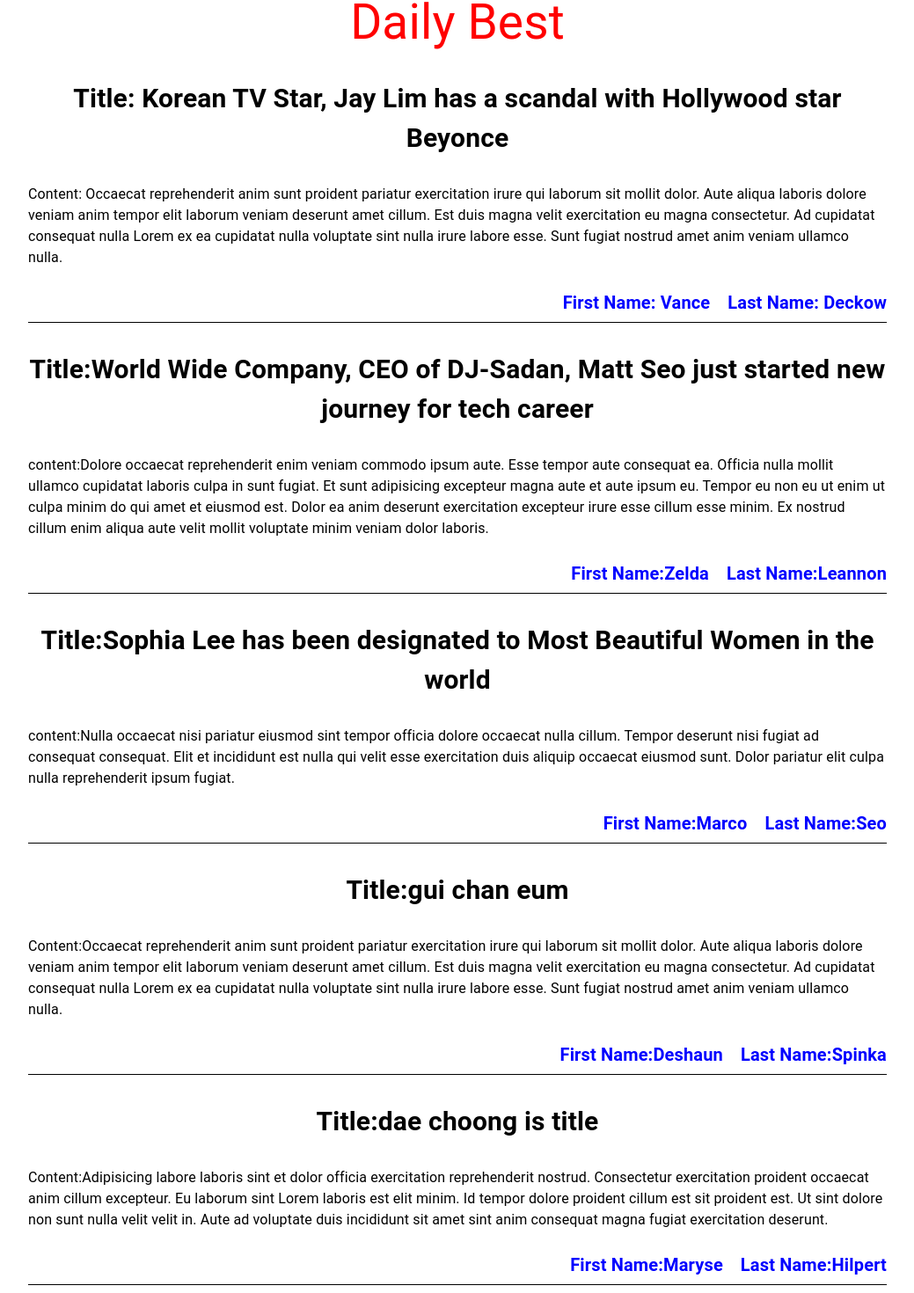
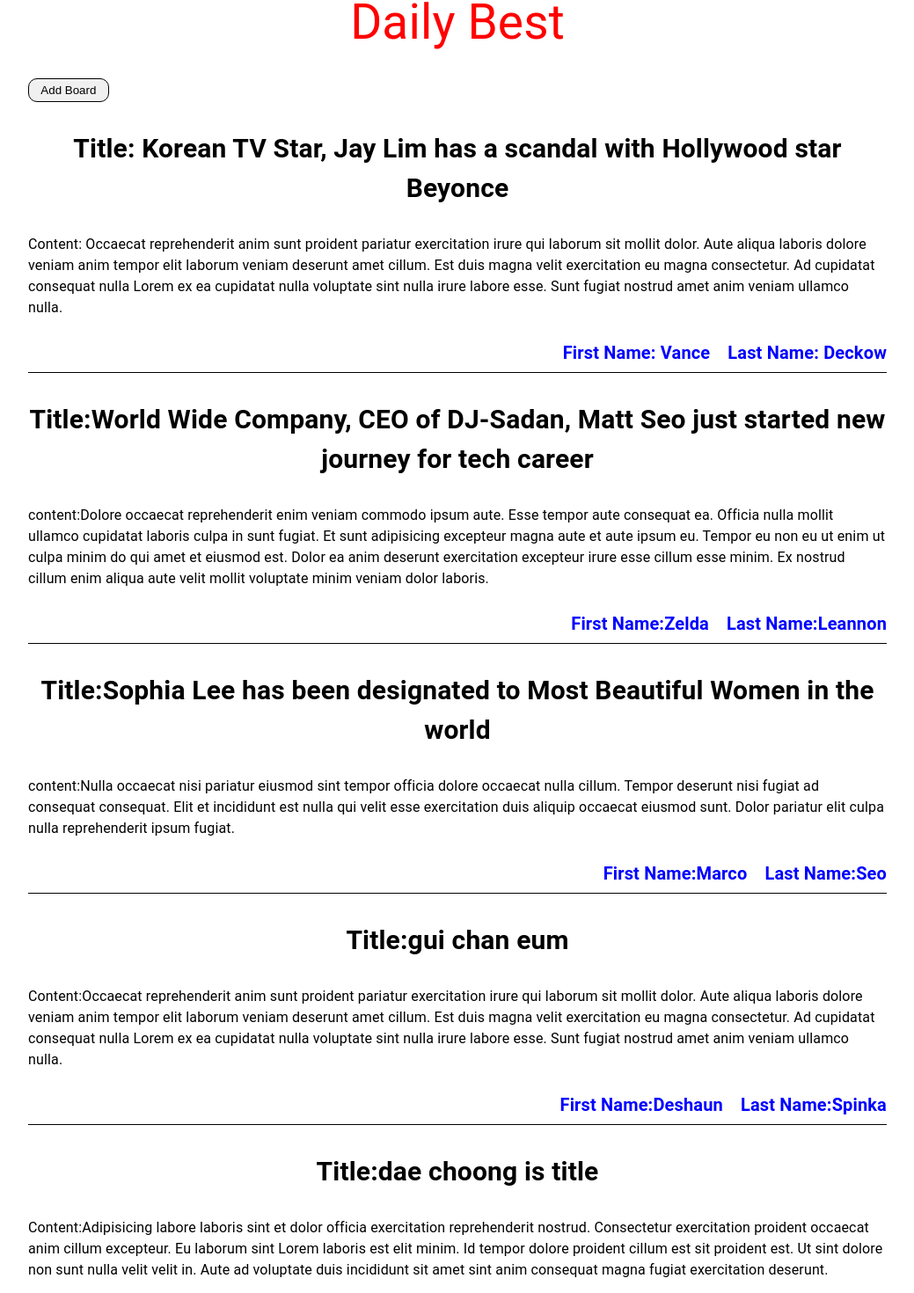
Before and after one commit to seeck3/DJAY_Sophia_Practice, a React (Create React App) app in the folder boards/: page / in a window 1280 px wide. Shown: the part 255-1725 px from the top of the page at 88% size, without its empty margins (120-1159 px from the left). Built offline with nearby package versions, Linux system fonts and the light colour scheme; what uuidv4 would draw is missing.

Commit message:
board css

```diff
--- /dev/null
+++ b/boards/src/Components/Boards/JayLim/CreateBoard.jsx
@@ -0,0 +1,116 @@
+import React, { useState } from "react";
+import PropTypes from "prop-types";
+import "./CreateBoard.css";
+
+const CreateBoard = (props) => {
+  const [title, setTitle] = useState("");
+  const [content, setContent] = useState("");
+  const [firstName, setFirstName] = useState("");
+  const [lastName, setLastName] = useState("");
+  return (
+    <div>
+      <form>
+        <div className="main">
+          <div className="text-margin">
+            <label for="title"> Title: </label>
+            <label for="content">Content: </label>
+            <label for="firstName">First Name: </label>
+            <label for="lastName">Last Name: </label>
+          </div>
+          <div className="label-margin">
+            <input
+              id="title"
+              Name="title"
+              type="text"
+              onChange={function (event) {
+                setTitle(event.target.value);
+              }}
+            />
+            <textarea
+              name="content"
+              id="content"
+              cols="30"
+              rows="10"
+              onChange={function (event) {
+                setContent(event.target.value);
+              }}
+            ></textarea>
+            <input
+              name="firstName"
+              id="firstName"
+              type="text"
+              onChange={function (event) {
+                setFirstName(event.target.value);
+              }}
+            />
+            <input
+              type="text"
+              name="lastName"
+              id="lastName"
+              onChange={function (event) {
+                setLastName(event.target.value);
+              }}
+            />
+          </div>
+          {title}
+          <br />
+          <label for="title"> Title: </label>
+          <input
+            id="title"
+            Name="title"
+            type="text"
+            onChange={function (event) {
+              setTitle(event.target.value);
+            }}
+          />
+
+          <br />
+          {content}
+          <br />
+          <label for="content">Content: </label>
+          <textarea
+            name="content"
+            id="content"
+            cols="30"
+            rows="10"
+            onChange={function (event) {
+              setContent(event.target.value);
+            }}
+          ></textarea>
+
+          <br />
+          {firstName}
+          <br />
+          <label for="firstName">First Name: </label>
+          <input
+            name="firstName"
+            id="firstName"
+            type="text"
+            onChange={function (event) {
+              setFirstName(event.target.value);
+            }}
+          />
+
+          <br />
+          {lastName}
+          <br />
+          <label for="lastName">Last Name: </label>
+          <input
+            type="text"
+            name="lastName"
+            id="lastName"
+            onChange={function (event) {
+              setLastName(event.target.value);
+            }}
+          />
+
+          <br />
+        </div>
+      </form>
+    </div>
+  );
+};
+
+CreateBoard.propTypes = {};
+
+export default CreateBoard;
--- a/boards/src/Components/Boards/JayLim/JayLimBoards.jsx
+++ b/boards/src/Components/Boards/JayLim/JayLimBoards.jsx
@@ -1,81 +1,135 @@
-import React from "react";
-import './styles.css';
+import React, { useState } from "react";
+import "./styles.css";
 import PropTypes from "prop-types";
 
 import mock_data from "../../../MockData/Data";
+import CreateBoard from "./CreateBoard.jsx";
+
+//Components
 
 
-//Components
-import Register from "./Register";
-
-const JayLimBoards = props => {
+const JayLimBoards = (props) => {
+  const [isCreate, setIsCreate] = useState(false);
   console.log(mock_data[2]);
   return (
     <div>
       {/* <Register /> */}
       <div>
         <p className="header"> Daily Best</p>
+
+        <button
+          onClick={function () {
+            setIsCreate(!isCreate);
+          }}
+        >
+          {" "}
+          {!isCreate && 'Add Board'}
+         {isCreate && 'Go Back'}
+        </button>
       </div>
+      {isCreate && <CreateBoard />}
+      {!isCreate && (
         <div>
-        <p className='title'>Title: {mock_data[0].title}</p>
-        <p className='Content'>Content: {mock_data[0].content}</p>
-        <div className='nameAlign'>
-        <div className='alignRight'>
-        <p className='firstName'>First Name: {mock_data[0].author.firstName}</p>
-        <p className='lastName'>Last Name: {mock_data[0].author.lastName}</p>
-        </div>
-        </div>
-        <p className='title'>Title:{mock_data[1].title}</p>
-        <p className='Content'>content:{mock_data[1].content}</p>
-        <div className='nameAlign'>
-        <div className='alignRight'>
-        <p className='firstName'>First Name:{mock_data[1].author.firstName}</p>
-        <p className='lastName'>Last Name:{mock_data[1].author.lastName}</p>
-        </div>
-        </div>
-        <p className='title'>Title:{mock_data[2].title}</p>
-        <p className='Content'>content:{mock_data[2].content}</p>
-        <div className='nameAlign'>
-          <div className='alignRight'>
-          <div className='alignRight'>
-            <p className='firstName'>First Name:{mock_data[2].author.firstName}</p>
-            <p className='lastName'>Last Name:{mock_data[2].author.lastName}</p>
+          <div>
+            <p className="title">Title: {mock_data[0].title}</p>
+            <p className="Content">Content: {mock_data[0].content}</p>
+            <div className="nameAlign">
+              <div className="alignRight">
+                <p className="firstName">
+                  First Name: {mock_data[0].author.firstName}
+                </p>
+                <p className="lastName">
+                  Last Name: {mock_data[0].author.lastName}
+                </p>
               </div>
             </div>
           </div>
-        <p className='title'>Title:{mock_data[3].title}</p>
-        <p className='Content'>Content:{mock_data[3].content}</p>
-        <div className='nameAlign'>
-        <div className='alignRight'>
-        <p className='firstName'>First Name:{mock_data[3].author.firstName}</p>
-        <p className='lastName'>Last Name:{mock_data[3].author.lastName}</p>
-        </div>
-        </div>
-        <p className='title'>Title:{mock_data[4].title}</p>
-        <p className='Content'>Content:{mock_data[4].content}</p>
-        <div className='nameAlign'>
-        <div className='alignRight'>
-        <p className='firstName'>First Name:{mock_data[4].author.firstName}</p>
-        <p className='lastName'>Last Name:{mock_data[4].author.lastName}</p>
-        </div>
-        </div>
-        <p className='title'>Title:{mock_data[5].title}</p>
-        <p className='Content'>content:{mock_data[5].content}</p>
-        <div className='nameAlign'>
-        <div className='alignRight'>
-        <p className='firstName'>First Name:{mock_data[5].author.firstName}</p>
-        <p className='lastName'>Last Name:{mock_data[5].author.lastName}</p>
-        </div>
-        </div>
-        <p className='title'>Title:{mock_data[6].title}</p>
-        <p className='Content'>Content:{mock_data[6].content}</p>
-        <div className='nameAlign'>
-        <div className='alignRight'>
-        <p className='firstName'>First Name:{mock_data[6].author.firstName}</p>
-        <p className='lastName'>Last Name:{mock_data[6].author.lastName}</p>
+          <div>
+            <p className="title">Title:{mock_data[1].title}</p>
+            <p className="Content">content:{mock_data[1].content}</p>
+            <div className="nameAlign">
+              <div className="alignRight">
+                <p className="firstName">
+                  First Name:{mock_data[1].author.firstName}
+                </p>
+                <p className="lastName">
+                  Last Name:{mock_data[1].author.lastName}
+                </p>
               </div>
             </div>
           </div>
+          <div>
+            <p className="title">Title:{mock_data[2].title}</p>
+            <p className="Content">content:{mock_data[2].content}</p>
+            <div className="nameAlign">
+              <div className="alignRight">
+                <p className="firstName">
+                  First Name:{mock_data[2].author.firstName}
+                </p>
+                <p className="lastName">
+                  Last Name:{mock_data[2].author.lastName}
+                </p>
+              </div>
+            </div>
+          </div>
+          <div>
+            <p className="title">Title:{mock_data[3].title}</p>
+            <p className="Content">Content:{mock_data[3].content}</p>
+            <div className="nameAlign">
+              <div className="alignRight">
+                <p className="firstName">
+                  First Name:{mock_data[3].author.firstName}
+                </p>
+                <p className="lastName">
+                  Last Name:{mock_data[3].author.lastName}
+                </p>
+              </div>
+            </div>
+          </div>
+          <div>
+            <p className="title">Title:{mock_data[4].title}</p>
+            <p className="Content">Content:{mock_data[4].content}</p>
+            <div className="nameAlign">
+              <div className="alignRight">
+                <p className="firstName">
+                  First Name:{mock_data[4].author.firstName}
+                </p>
+                <p className="lastName">
+                  Last Name:{mock_data[4].author.lastName}
+                </p>
+              </div>
+            </div>
+          </div>
+          <div>
+            <p className="title">Title:{mock_data[5].title}</p>
+            <p className="Content">content:{mock_data[5].content}</p>
+            <div className="nameAlign">
+              <div className="alignRight">
+                <p className="firstName">
+                  First Name:{mock_data[5].author.firstName}
+                </p>
+                <p className="lastName">
+                  Last Name:{mock_data[5].author.lastName}
+                </p>
+              </div>
+            </div>
+          </div>
+          <div>
+            <p className="title">Title:{mock_data[6].title}</p>
+            <p className="Content">Content:{mock_data[6].content}</p>
+            <div className="nameAlign">
+              <div className="alignRight">
+                <p className="firstName">
+                  First Name:{mock_data[6].author.firstName}
+                </p>
+                <p className="lastName">
+                  Last Name:{mock_data[6].author.lastName}
+                </p>
+              </div>
+            </div>
+          </div>
+        </div>
+      )}
     </div>
   );
 };
```
Also changed, not shown: boards/src/Components/Boards/JayLim/CreateBoard.css (added). Lines whose indentation alone changed are shown as unchanged.
